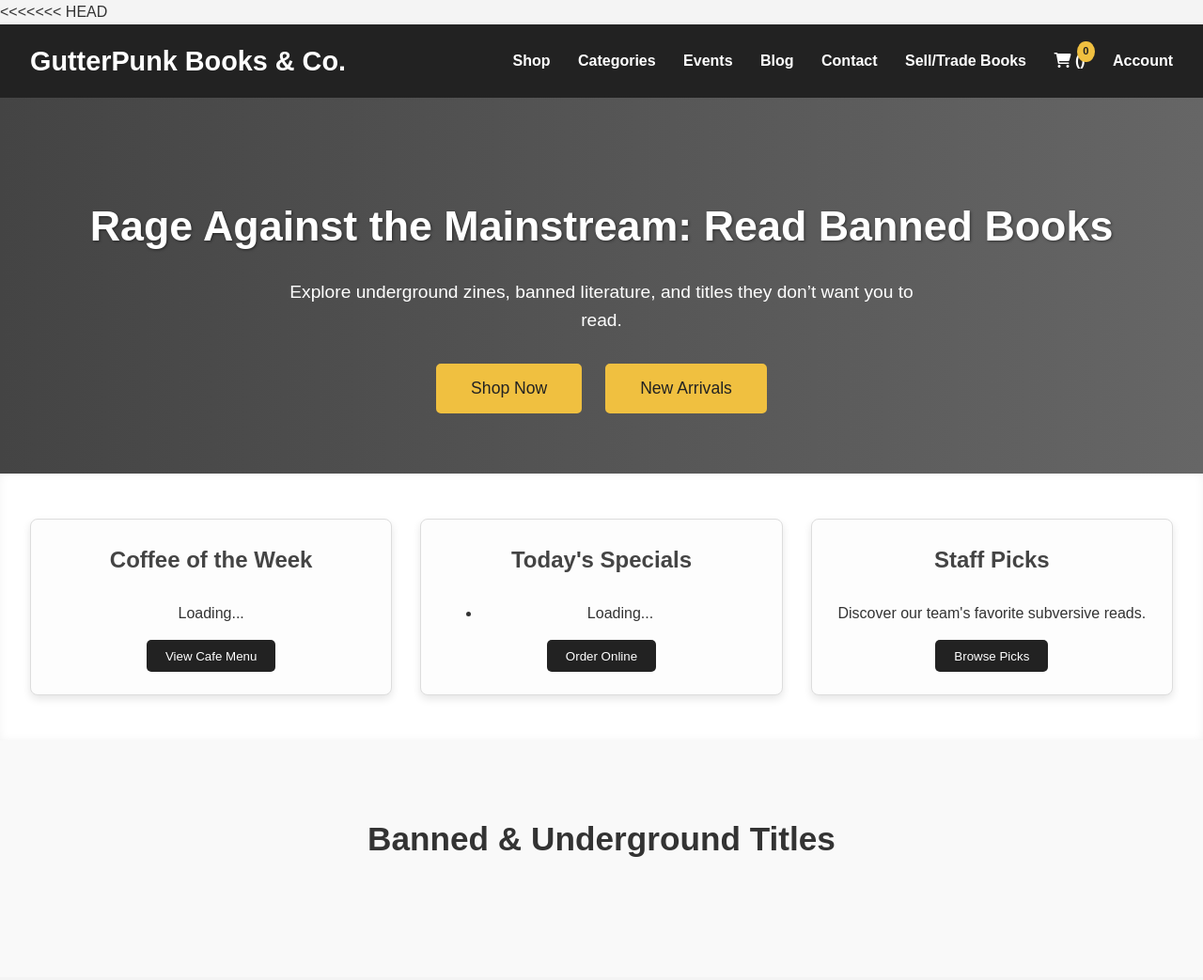
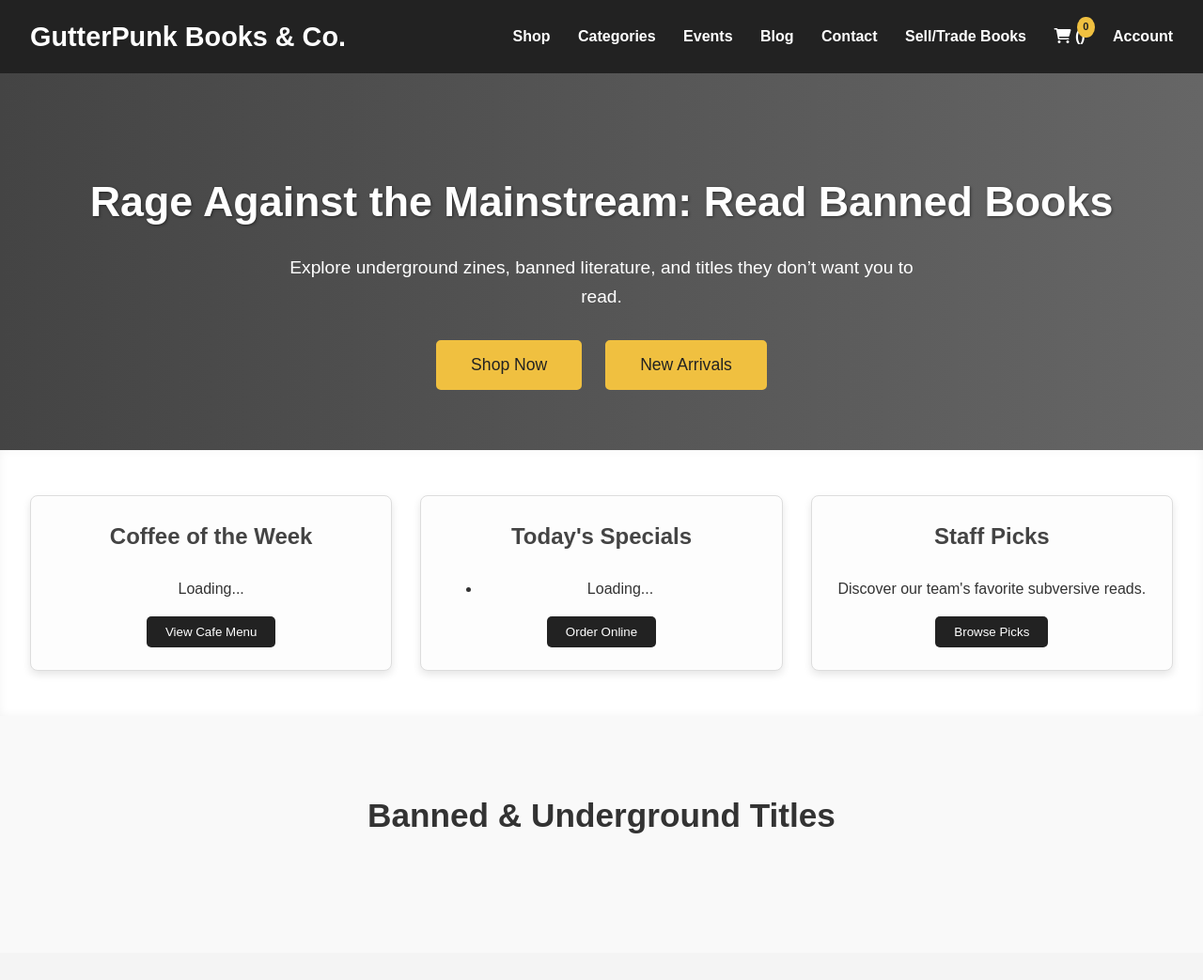
Before and after one commit to krikgracias/gutterpunk-bookstore, a plain HTML site: page client/index.html in a window 1280 px wide. Shown: the top 1043 px of the page at 94% size. Drawn offline with Linux system fonts and the light colour scheme.

Commit message:
Resolve final merge conflict in client/index.html and remove duplicated content

```diff
--- a/client/index.html
+++ b/client/index.html
@@ -1,70 +1,3 @@
-<<<<<<< HEAD
-<!DOCTYPE html>
-<html lang="en">
-<head>
-  <meta charset="UTF-8" />
-  <meta name="viewport" content="width=device-width, initial-scale=1.0"/>
-  <title>GutterPunk Books & Co.</title>
-  <link rel="stylesheet" href="style.css" />
-  <link rel="stylesheet" href="https://cdnjs.cloudflare.com/ajax/libs/font-awesome/6.0.0-beta3/css/all.min.css">
-</head>
-<body>
-  <header>
-    <h1><a href="/" style="color:white; text-decoration: none;">GutterPunk Books & Co.</a></h1>
-    <nav>
-      <a href="/shop">Shop</a>
-      <a href="/categories">Categories</a>
-      <a href="/events">Events</a>
-      <a href="/blog">Blog</a>
-      <a href="/contact">Contact</a>
-      <a href="/sell-trade">Sell/Trade Books</a>
-      <a href="/cart" class="cart-icon"><i class="fas fa-shopping-cart"></i> (<span id="cart-count">0</span>)</a>
-      <a href="/account">Account</a>
-    </nav>
-  </header>
-
-  <main>
-    <section class="hero">
-      <h2>Rage Against the Mainstream: Read Banned Books</h2>
-      <p>Explore underground zines, banned literature, and titles they don’t want you to read.</p>
-      <div class="hero-actions">
-        <button onclick="window.location.href='/shop'">Shop Now</button>
-        <button onclick="window.location.href='/new-arrivals'">New Arrivals</button>
-      </div>
-    </section>
-
-    <section class="featured-sections">
-        <div class="section-card">
-            <h3>Coffee of the Week</h3>
-            <p id="coffee-of-week">Loading...</p>
-            <button onclick="window.location.href='/cafe'">View Cafe Menu</button>
-        </div>
-        <div class="section-card">
-            <h3>Today's Specials</h3>
-            <ul id="daily-specials-list">
-                <li>Loading...</li>
-            </ul>
-            <button onclick="window.location.href='/cafe'">Order Online</button>
-        </div>
-        <div class="section-card">
-            <h3>Staff Picks</h3>
-            <p>Discover our team's favorite subversive reads.</p>
-            <button onclick="window.location.href='/staff-picks'">Browse Picks</button>
-        </div>
-    </section>
-
-    <section class="books" id="book-container">
-      <h2>Banned & Underground Titles</h2>
-    </section>
-  </main>
-
-  <footer>
-    <p>&copy; <span id="current-year"></span> GutterPunk Books & Co. | Long Live the Underground</p>
-  </footer>
-
-  <script src="js/main.js"></script>
-</body>
-=======
 <!DOCTYPE html>
 <html lang="en">
 <head>
```
